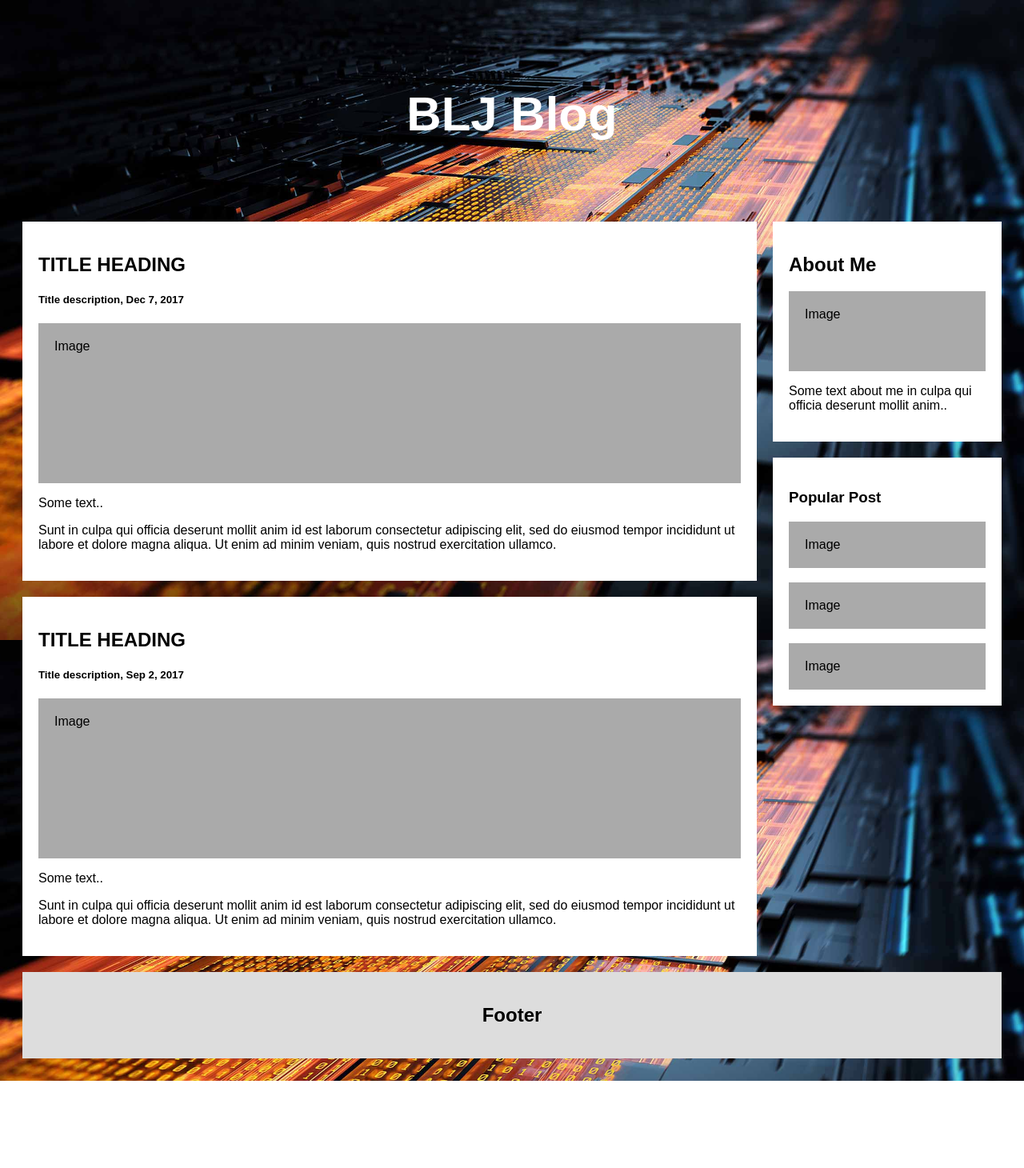
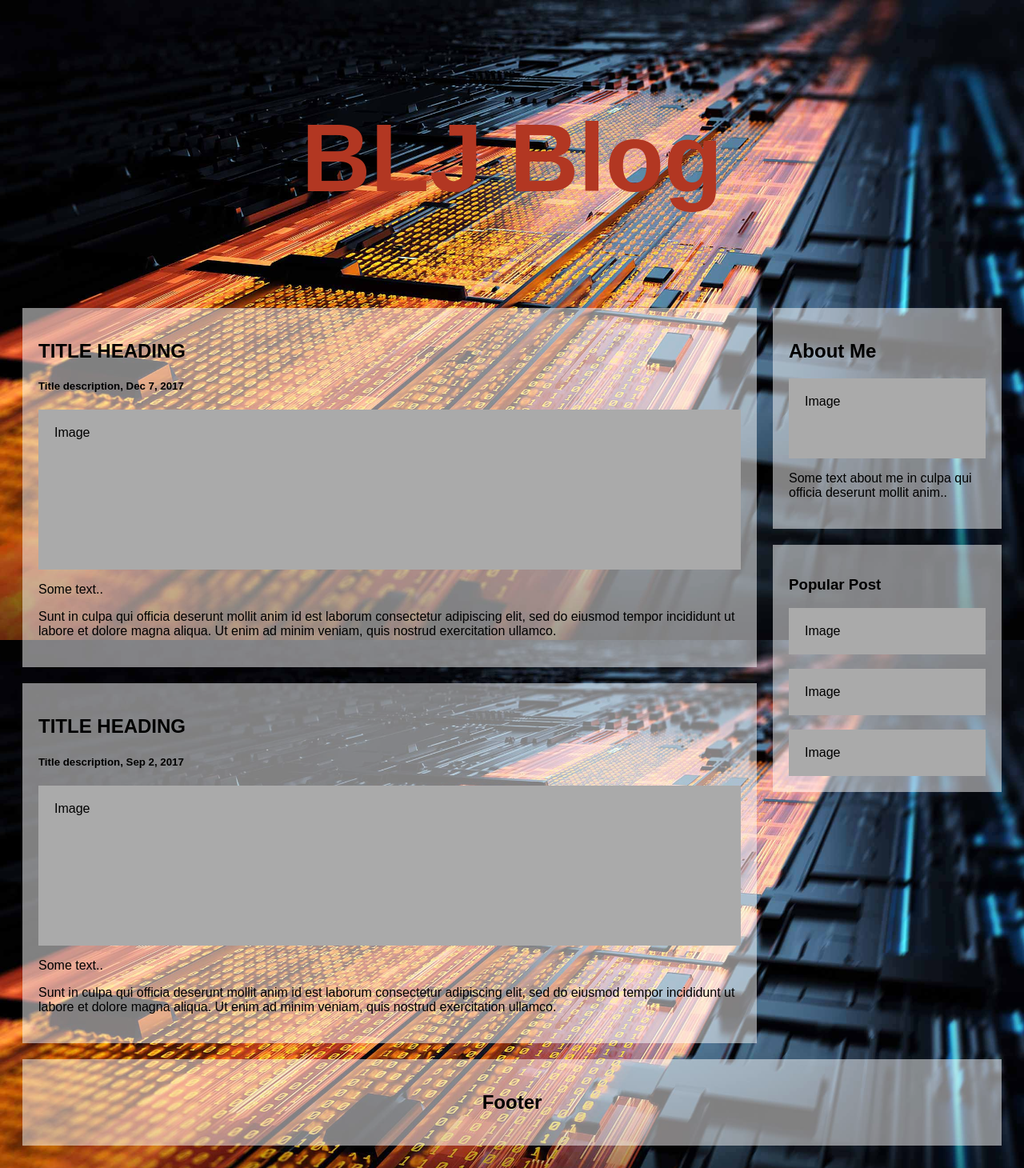
Before and after one commit to RoeHH/php-blog-blj, a PHP site: page /views/page.php in a window 1280 px wide. Shown: the whole page at 80% size. Before the commit the page ends 1351 px from the top, so only its background shows below. Run offline with PHP 8.4, Linux system fonts and the light colour scheme.

Commit message:
some restiling done

```diff
--- a/public/stylesheets/style.css
+++ b/public/stylesheets/style.css
@@ -8,18 +8,16 @@
 body {
     font-family: Arial;
     padding: 20px;
-    background: #f1f1f1;
 }
 
 
 /* Header/Blog Title */
 
 .header {
-    padding: 30px;
-    font-size: 40px;
+    font-size: 80px;
     text-align: center;
     background: none;
-    color: white;
+    color: #b23722;
 }
 
 
@@ -55,7 +53,8 @@ body {
 /* Add a card effect for articles */
 
 .card {
-    background-color: white;
+    background: rgb(255, 255, 255);
+    background: rgba(255, 255, 255, 0.5);
     padding: 20px;
     margin-top: 20px;
 }
@@ -73,9 +72,10 @@ body {
 /* Footer */
 
 .footer {
+    background: rgb(255, 255, 255);
+    background: rgba(255, 255, 255, 0.5);
     padding: 20px;
     text-align: center;
-    background: #ddd;
     margin-top: 20px;
 }
 
```
